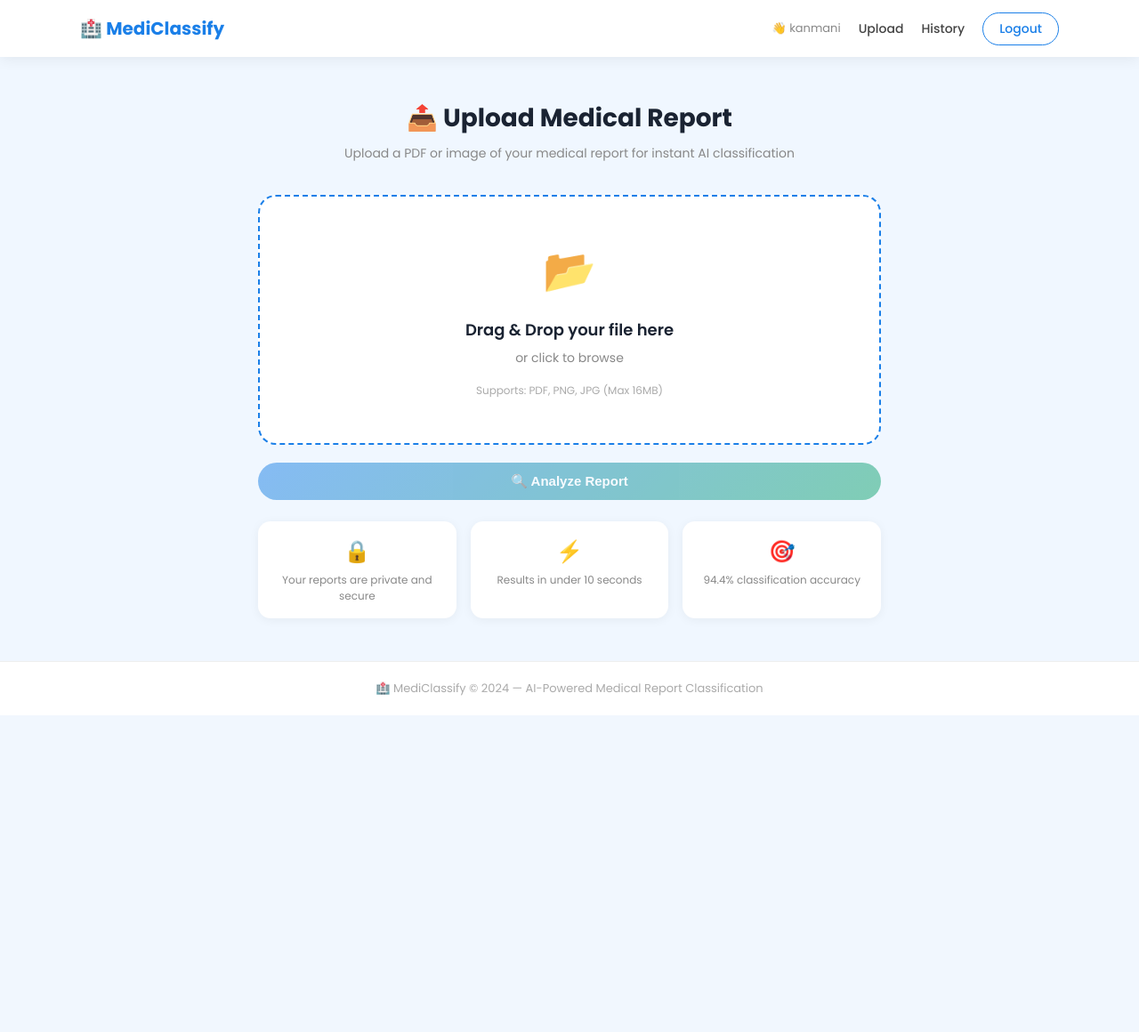
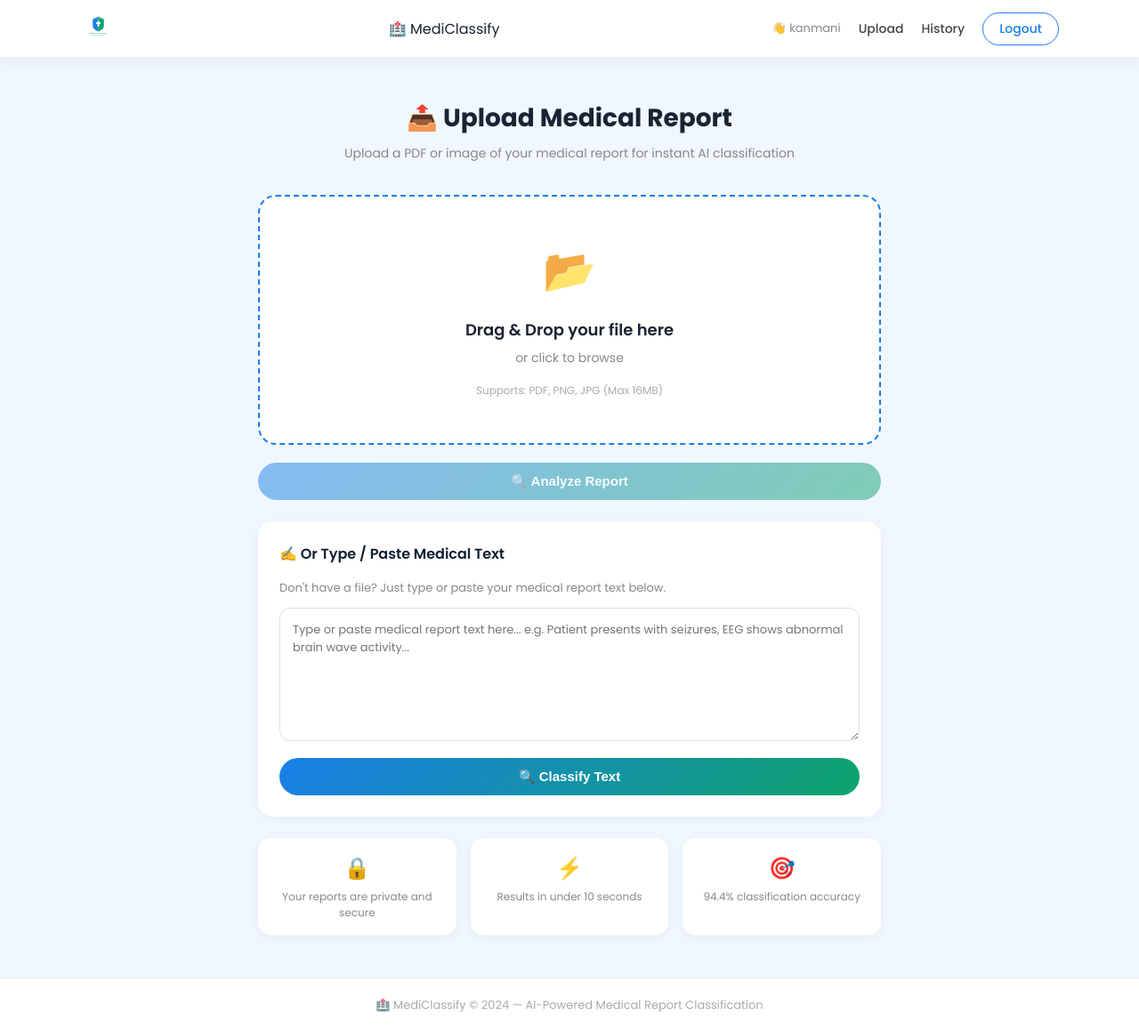
Before and after one commit to kanmani333/medical-classifier, a Flask app: page /upload in a window 1280 px wide. Shown: the whole page at 89% size. Before the commit the page ends 804 px from the top, so only its background shows below. Run offline with Flask 3, Linux system fonts and the light colour scheme; a user stored in the database is signed in; parts of the project's set-up code (start-up, migrations or seed data) failed here and were passed over.

Commit message:
add logo to website

```diff
--- a/templates/base.html
+++ b/templates/base.html
@@ -13,6 +13,8 @@
   <nav class="navbar">
     <div class="nav-container">
       <a href="{{ url_for('home') }}" class="nav-logo">
+  <img src="{{ url_for('static', filename='images/logo.svg') }}" alt="MediClassify" style="height:45px; width:auto;"/>
+  </a>
         🏥 MediClassify
       </a>
       <div class="nav-links">
--- a/templates/home.html
+++ b/templates/home.html
@@ -5,7 +5,7 @@
 <!-- Hero -->
 <section class="hero">
   <div class="hero-content">
-    <div class="hero-badge">🤖 AI Powered NLP System</div>
+    <img src="{{ url_for('static', filename='images/logo.svg') }}" alt="MediClassify" style="height:120px; width:auto; margin-bottom:20px;"/>
     <h1 class="hero-title">Medical Report<br><span class="gradient-text">Classification System</span></h1>
     <p class="hero-desc">Upload any medical report — PDF or image — and our AI instantly classifies it into the correct clinical department with 94.4% accuracy.</p>
     <div class="hero-btns">
--- a/templates/upload.html
+++ b/templates/upload.html
@@ -38,6 +38,15 @@
       <h3>Analyzing your report...</h3>
       <p>Extracting text and classifying with AI</p>
     </div>
+    <!-- Text Classification Box -->
+<div class="section-card" style="margin-top: 24px;">
+  <h3>✍️ Or Type / Paste Medical Text</h3>
+  <p style="font-size:13px;color:#888;margin-bottom:12px;">Don't have a file? Just type or paste your medical report text below.</p>
+  <form method="POST" action="{{ url_for('classify_text') }}">
+    <textarea name="text" rows="6" placeholder="Type or paste medical report text here... e.g. Patient presents with seizures, EEG shows abnormal brain wave activity..." style="width:100%;padding:14px;border:1.5px solid #dde;border-radius:12px;font-family:'Poppins',sans-serif;font-size:13px;resize:vertical;outline:none;"></textarea>
+    <button type="submit" class="btn-primary btn-full" style="margin-top:12px;">🔍 Classify Text</button>
+  </form>
+</div>
 
     <!-- Info cards -->
     <div class="info-cards">
```
Also changed, not shown: static/images/logo.svg (added).
